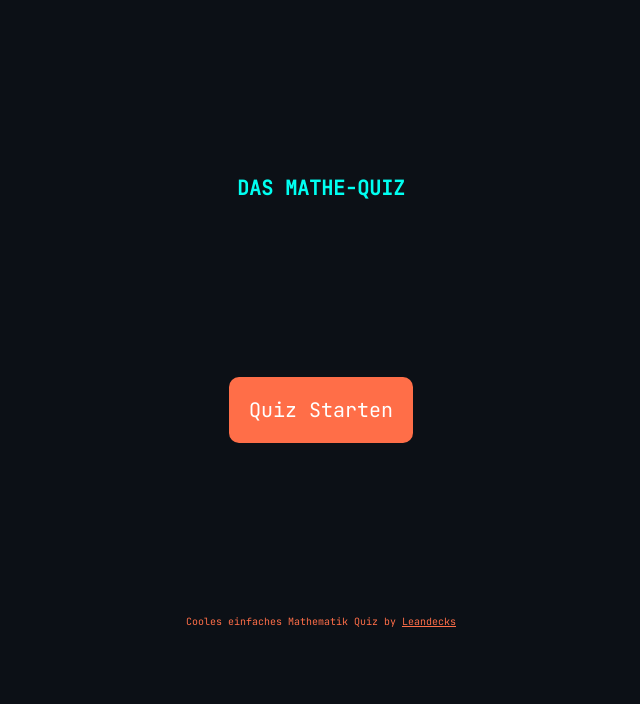
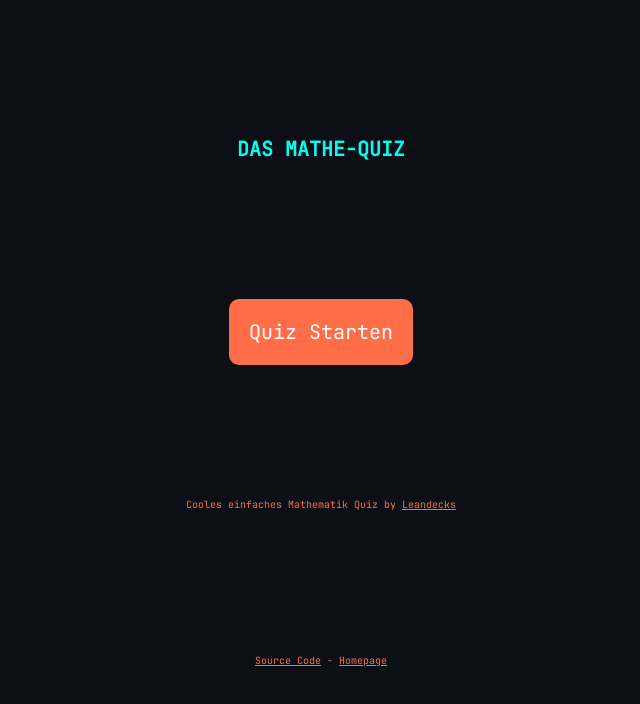
Before and after one commit to Leandecks/mathe-quiz, a website: page index.html in a window 1280 px wide. Shown: the whole page, without its empty margins (319-959 px from the left). Drawn offline with Linux system fonts and the light colour scheme.

Commit message:
Add favicon, add footer

```diff
--- a/index.html
+++ b/index.html
@@ -7,6 +7,8 @@
     <link rel="preconnect" href="https://fonts.googleapis.com">
   <link rel="preconnect" href="https://fonts.gstatic.com" crossorigin>
   <link href="https://fonts.googleapis.com/css2?family=JetBrains+Mono&display=swap" rel="stylesheet">
+
+  <link rel="icon" type="image/x-icon" href="img/svg/favicon.svg">
   </head>
   <body>
     <h1>DAS MATHE-QUIZ</h1>
@@ -15,6 +17,13 @@
 
     <p>Cooles einfaches Mathematik Quiz by <a href="https://github.com/Leandecks/">Leandecks</a></p>
 
+    <footer>
+      <p>
+        <a href="http://github.com/leandecks/mathe-quiz">Source Code</a>
+        - <a href="http://leandecks.github.io/">Homepage</a>
+      </p>
+    </footer>
+
     <script src="src/main.js"></script>
   </body>
 </html>
```
Also changed, not shown: icon/favicon.svg (added).
